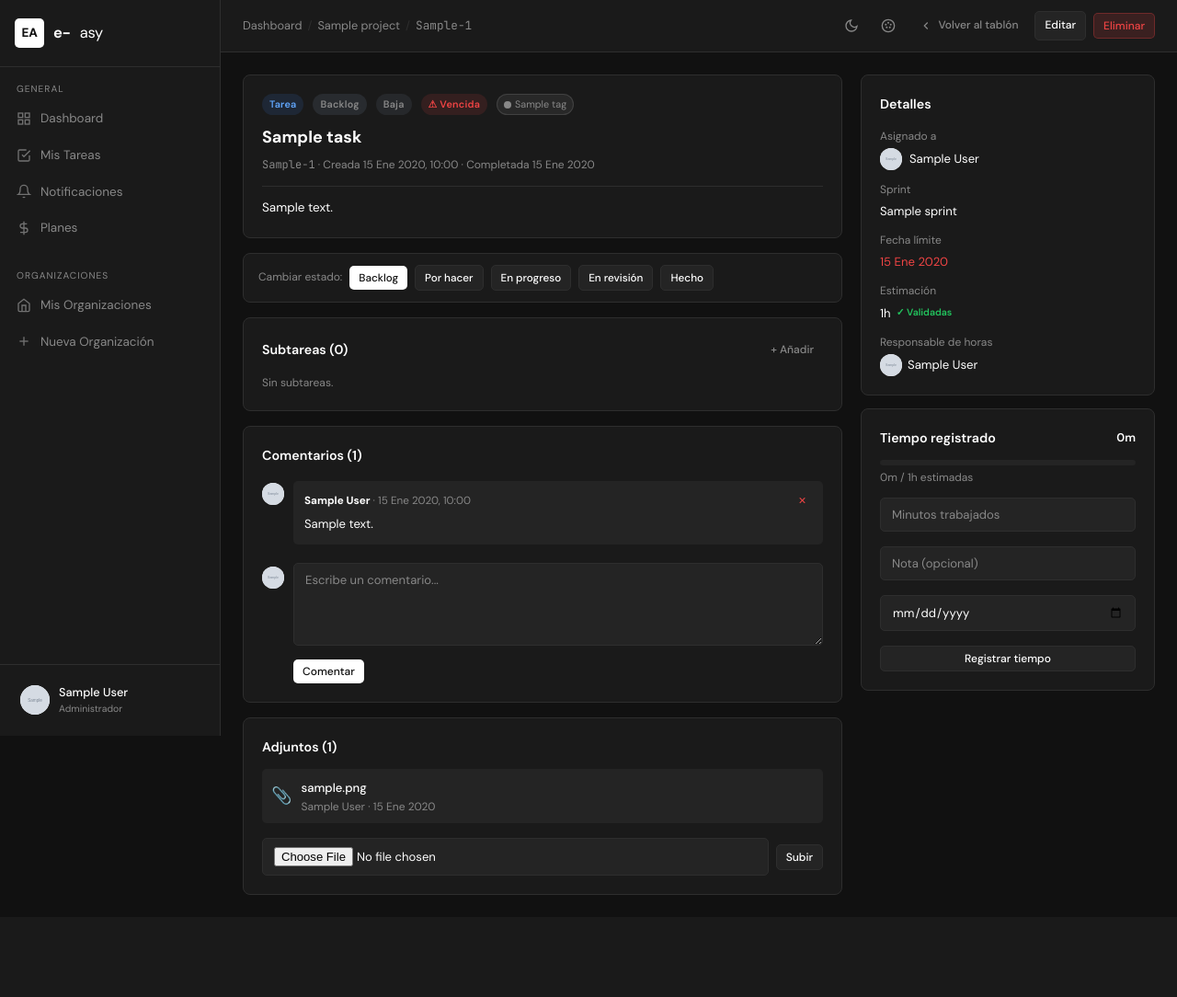
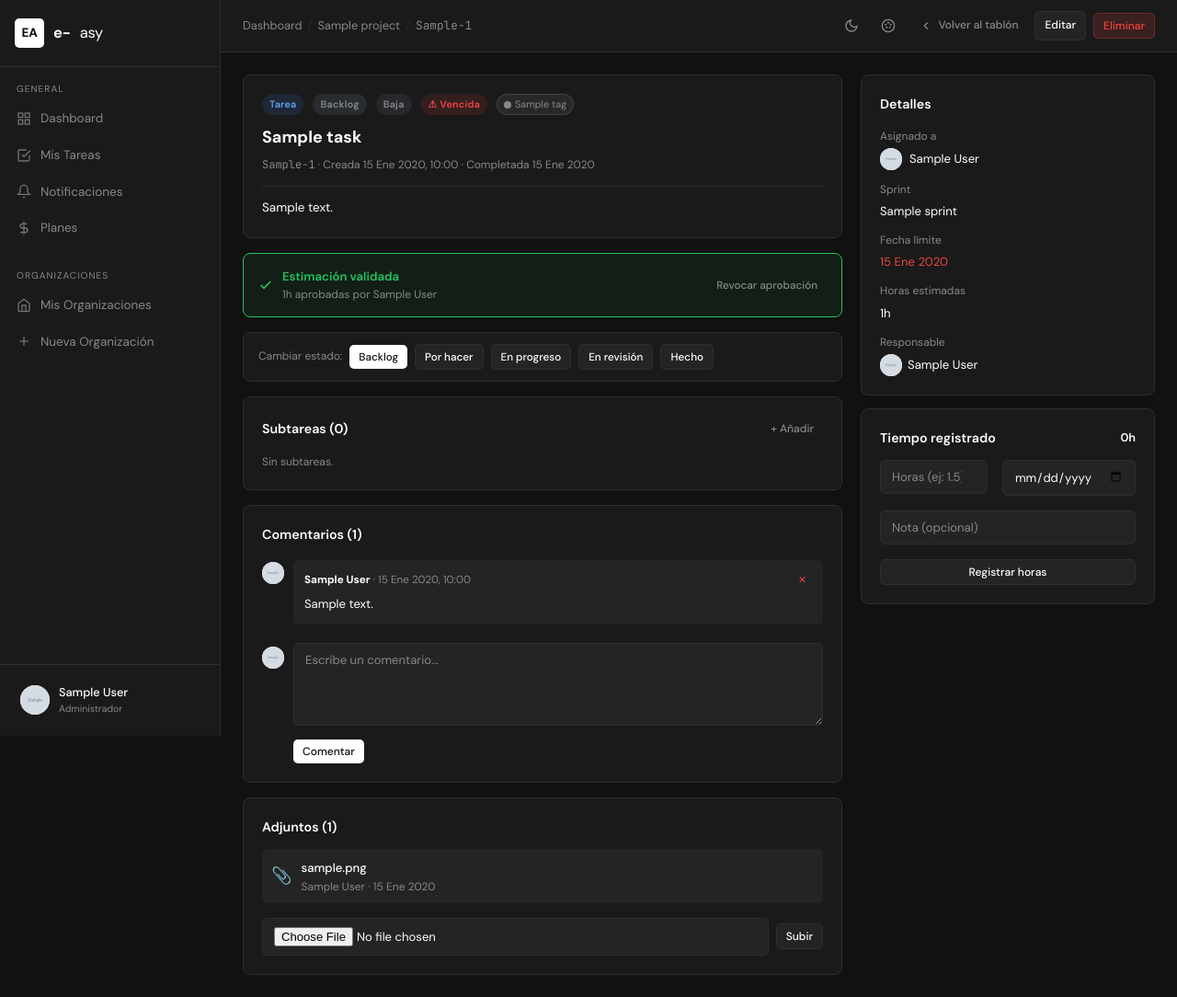
Before and after one commit to SergioE-ASY/Gestor-de-flujo-de-trabajo, a Django app: page /projects/00000000-0000-0000-0000-000000000001/tasks/00000000-0000-0000-0000-000000000001/ in a window 1280 px wide. Shown: the whole page at 92% size. Before the commit the page ends 973 px from the top, so only its background shows below. Run offline with Django 5.2, Linux system fonts and the light colour scheme; a user stored in the database is signed in; tables that the repository leaves empty hold one stand-in row (values such as "Sample post"); grey boxes marked "Sample" are stand-in pictures; data that the repository does not hold is empty.

Commit message:
feat: notification sistem and estimated hours

```diff
--- a/taskflow/taskmanager/notifications/models.py
+++ b/taskflow/taskmanager/notifications/models.py
@@ -11,6 +11,7 @@ class Notification(models.Model):
         ('status_changed', 'Estado cambiado'),
         ('sprint_started', 'Sprint iniciado'),
         ('mentioned', 'Mencionado'),
+        ('hours_validation_requested', 'Validación de horas solicitada'),
     ]
 
     id = models.UUIDField(primary_key=True, default=uuid.uuid4, editable=False)
--- a/taskflow/taskmanager/tasks/urls.py
+++ b/taskflow/taskmanager/tasks/urls.py
@@ -12,5 +12,6 @@ urlpatterns = [
     path('projects/<uuid:project_pk>/tasks/<uuid:task_pk>/comments/<uuid:pk>/delete/', views.comment_delete, name='comment_delete'),
     path('projects/<uuid:project_pk>/tasks/<uuid:task_pk>/attachments/', views.attachment_upload, name='attachment_upload'),
     path('projects/<uuid:project_pk>/tasks/<uuid:task_pk>/timelogs/', views.timelog_create, name='timelog_create'),
+    path('projects/<uuid:project_pk>/tasks/<uuid:pk>/validate-hours/', views.task_validate_hours, name='task_validate_hours'),
     path('projects/<uuid:project_pk>/tags/new/', views.tag_create, name='tag_create'),
 ]
--- a/taskflow/taskmanager/tasks/views.py
+++ b/taskflow/taskmanager/tasks/views.py
@@ -43,6 +43,12 @@ def task_create(request, project_pk, project=None, membership=None):
                 type='task_assigned',
                 message=f'Se te asignó la tarea: {task.title}',
             )
+        if task.task_responsible and task.estimated_hours and task.task_responsible != request.user:
+            Notification.objects.create(
+                user=task.task_responsible, task=task, project=project,
+                type='hours_validation_requested',
+                message=f'{request.user.name} solicita que valides la estimación de {task.estimated_hours}h para: {task.title}',
+            )
 
         messages.success(request, f'Tarea "{task.title}" creada.')
         if request.headers.get('X-Requested-With') == 'XMLHttpRequest':
@@ -70,14 +76,13 @@ def task_detail(request, project_pk, pk, project=None, membership=None):
     attachments = task.attachments.select_related('uploaded_by').all()
     time_logs = task.time_logs.select_related('user').all()
     subtasks = task.subtasks.select_related('assignee').all()
-    total_logged = task.get_total_logged_minutes()
+    total_logged_hours = task.get_total_logged_hours()
 
     return render(request, 'tasks/task_detail.html', {
         'project': project, 'task': task, 'membership': membership,
         'comments': comments, 'attachments': attachments,
         'time_logs': time_logs, 'subtasks': subtasks,
-        'total_logged': total_logged,
-        'total_logged_display': f'{total_logged // 60}h {total_logged % 60}m' if total_logged else '0m',
+        'total_logged_hours': total_logged_hours,
         'status_choices': Task.STATUS_CHOICES,
         'priority_choices': Task.PRIORITY_CHOICES,
         'members': project.members.select_related('user'),
@@ -98,12 +103,13 @@ def task_edit(request, project_pk, pk, project=None, membership=None):
         task.priority = request.POST.get('priority', task.priority)
         task.due_date = request.POST.get('due_date') or None
         new_hours = request.POST.get('estimated_hours') or None
-        if str(new_hours) != str(task.estimated_hours):
+        hours_changed = str(new_hours) != str(task.estimated_hours)
+        if hours_changed:
             task.hours_validated = False
         task.estimated_hours = new_hours
+        old_responsible_id = task.task_responsible_id
         task.task_responsible_id = request.POST.get('task_responsible') or None
-        if request.user == task.task_responsible and request.POST.get('hours_validated'):
-            task.hours_validated = True
+        responsible_changed = task.task_responsible_id != old_responsible_id
         task.sprint_id = request.POST.get('sprint') or None
         old_assignee = task.assignee
         task.assignee_id = request.POST.get('assignee') or None
@@ -119,6 +125,17 @@ def task_edit(request, project_pk, pk, project=None, membership=None):
                 user=task.assignee, task=task, project=project,
                 type='task_assigned',
                 message=f'Se te asignó la tarea: {task.title}',
+            )
+        should_notify_responsible = (
+            task.task_responsible and task.estimated_hours
+            and task.task_responsible != request.user
+            and (responsible_changed or hours_changed)
+        )
+        if should_notify_responsible:
+            Notification.objects.create(
+                user=task.task_responsible, task=task, project=project,
+                type='hours_validation_requested',
+                message=f'{request.user.name} solicita que valides la estimación de {task.estimated_hours}h para: {task.title}',
             )
 
         messages.success(request, 'Tarea actualizada.')
@@ -208,17 +225,62 @@ def attachment_upload(request, project_pk, task_pk, project=None, membership=Non
 @require_POST
 @project_permission(can_log_time, pk_kwarg='project_pk')
 def timelog_create(request, project_pk, task_pk, project=None, membership=None):
+    from decimal import Decimal, InvalidOperation
     task = get_object_or_404(Task, pk=task_pk, project=project)
-    minutes = request.POST.get('minutes')
-    if minutes and int(minutes) > 0:
-        TimeLog.objects.create(
-            task=task, user=request.user,
-            minutes=int(minutes),
-            note=request.POST.get('note', ''),
-            logged_date=request.POST.get('logged_date') or timezone.now().date(),
-        )
-        messages.success(request, 'Tiempo registrado.')
+    hours_raw = request.POST.get('hours', '').strip()
+    try:
+        hours = Decimal(hours_raw)
+        if hours <= 0:
+            raise ValueError
+    except (InvalidOperation, ValueError):
+        messages.error(request, 'Introduce un número de horas válido.')
+        return redirect('task_detail', project_pk=project_pk, pk=task_pk)
+
+    TimeLog.objects.create(
+        task=task, project=project, user=request.user,
+        hours=hours,
+        note=request.POST.get('note', ''),
+        logged_date=request.POST.get('logged_date') or timezone.now().date(),
+    )
+    messages.success(request, f'{hours}h registradas correctamente.')
     return redirect('task_detail', project_pk=project_pk, pk=task_pk)
+
+
+@login_required
+@require_POST
+@require_project_member(pk_kwarg='project_pk')
+def task_validate_hours(request, project_pk, pk, project=None, membership=None):
+    task = get_object_or_404(Task, pk=pk, project=project)
+    if request.user != task.task_responsible:
+        messages.error(request, 'Solo el responsable de horas puede validar la estimación.')
+        return redirect('task_detail', project_pk=project_pk, pk=pk)
+    from notifications.models import Notification
+    action = request.POST.get('action')
+    notify_user = task.assignee if task.assignee and task.assignee != request.user else None
+
+    if action == 'validate':
+        task.hours_validated = True
+        task.save(update_fields=['hours_validated'])
+        messages.success(request, 'Estimación de horas validada.')
+        if notify_user:
+            Notification.objects.create(
+                user=notify_user, task=task, project=project,
+                type='hours_validation_requested',
+                message=f'{request.user.name} ha aprobado la estimación de {task.estimated_hours}h para: {task.title}',
+            )
+    elif action == 'reject':
+        hours_before = task.estimated_hours
+        task.hours_validated = False
+        task.estimated_hours = None
+        task.save(update_fields=['hours_validated', 'estimated_hours'])
+        messages.info(request, 'Estimación rechazada. El creador puede introducir una nueva.')
+        if notify_user:
+            Notification.objects.create(
+                user=notify_user, task=task, project=project,
+                type='hours_validation_requested',
+                message=f'{request.user.name} ha rechazado la estimación de {hours_before}h para: {task.title}. Por favor, introduce una nueva estimación.',
+            )
+    return redirect('task_detail', project_pk=project_pk, pk=pk)
 
 
 @login_required
--- a/taskflow/taskmanager/templates/tasks/task_detail.html
+++ b/taskflow/taskmanager/templates/tasks/task_detail.html
@@ -47,6 +47,46 @@
       <p class="text-muted text-sm" style="padding-top:12px;border-top:1px solid var(--border);">Sin descripción.</p>
       {% endif %}
     </div>
+
+    <!-- Hours validation banner -->
+    {% if task.estimated_hours %}
+    <div style="padding:14px 16px;border-radius:var(--radius);border:1px solid {% if task.hours_validated %}var(--success){% else %}var(--warning){% endif %};background:{% if task.hours_validated %}rgba(34,197,94,0.07){% else %}rgba(245,158,11,0.07){% endif %};">
+      <div style="display:flex;align-items:center;justify-content:space-between;gap:12px;flex-wrap:wrap;">
+        <div style="display:flex;align-items:center;gap:10px;">
+          {% if task.hours_validated %}
+          <svg width="16" height="16" viewBox="0 0 24 24" fill="none" stroke="var(--success)" stroke-width="2.5"><polyline points="20 6 9 17 4 12"/></svg>
+          <div>
+            <div style="font-size:0.88rem;font-weight:600;color:var(--success);">Estimación validada</div>
+            <div class="text-muted text-sm">{{ task.estimated_hours|floatformat:"-2" }}h aprobadas por {{ task.task_responsible.name }}</div>
+          </div>
+          {% else %}
+          <svg width="16" height="16" viewBox="0 0 24 24" fill="none" stroke="var(--warning)" stroke-width="2"><circle cx="12" cy="12" r="10"/><line x1="12" y1="8" x2="12" y2="12"/><line x1="12" y1="16" x2="12.01" y2="16"/></svg>
+          <div>
+            <div style="font-size:0.88rem;font-weight:600;color:var(--warning);">Estimación pendiente de validación</div>
+            <div class="text-muted text-sm">{{ task.estimated_hours|floatformat:"-2" }}h · esperando aprobación de {% if task.task_responsible %}{{ task.task_responsible.name }}{% else %}un responsable{% endif %}</div>
+          </div>
+          {% endif %}
+        </div>
+        {% if task.task_responsible == request.user and not task.hours_validated %}
+        <div style="display:flex;gap:8px;">
+          <form method="post" action="{% url 'task_validate_hours' project.pk task.pk %}">
+            {% csrf_token %}<input type="hidden" name="action" value="validate">
+            <button type="submit" class="btn btn-sm" style="background:var(--success);color:#fff;border:none;">Aprobar</button>
+          </form>
+          <form method="post" action="{% url 'task_validate_hours' project.pk task.pk %}">
+            {% csrf_token %}<input type="hidden" name="action" value="reject">
+            <button type="submit" class="btn btn-secondary btn-sm">Rechazar</button>
+          </form>
+        </div>
+        {% elif task.task_responsible == request.user and task.hours_validated %}
+        <form method="post" action="{% url 'task_validate_hours' project.pk task.pk %}">
+          {% csrf_token %}<input type="hidden" name="action" value="reject">
+          <button type="submit" class="btn btn-ghost btn-sm" style="font-size:0.78rem;color:var(--text-muted);">Revocar aprobación</button>
+        </form>
+        {% endif %}
+      </div>
+    </div>
+    {% endif %}
 
     <!-- Quick status change -->
     <div class="card" style="padding:12px 16px;">
@@ -183,21 +223,14 @@
           <span class="{% if task.is_overdue %}text-danger{% endif %}">{{ task.due_date|date:"d M Y"|default:"Sin fecha" }}</span>
         </div>
         <div>
-          <div class="text-muted text-sm" style="margin-bottom:3px;">Estimación</div>
+          <div class="text-muted text-sm" style="margin-bottom:3px;">Horas estimadas</div>
           {% if task.estimated_hours %}
-          <span style="display:flex;align-items:center;gap:6px;">
-            {{ task.estimated_hours|floatformat:"-2" }}h
-            {% if task.hours_validated %}
-            <span style="font-size:0.7rem;font-weight:600;color:var(--success);">✓ Validadas</span>
-            {% else %}
-            <span style="font-size:0.7rem;color:var(--text-muted);">Pendiente validar</span>
-            {% endif %}
-          </span>
+          <span>{{ task.estimated_hours|floatformat:"-2" }}h</span>
           {% else %}<span class="text-muted">Sin estimación</span>{% endif %}
         </div>
         {% if task.task_responsible %}
         <div>
-          <div class="text-muted text-sm" style="margin-bottom:3px;">Responsable de horas</div>
+          <div class="text-muted text-sm" style="margin-bottom:3px;">Responsable</div>
           <div style="display:flex;align-items:center;gap:6px;">
             <div class="avatar avatar-sm">
               {% if task.task_responsible.avatar %}<img src="{{ task.task_responsible.avatar.url }}" alt="">{% else %}{{ task.task_responsible.get_initials }}{% endif %}
@@ -219,18 +252,8 @@
     <div class="card">
       <div class="card-header" style="margin-bottom:12px;">
         <span class="card-title">Tiempo registrado</span>
-        <span style="font-size:0.85rem;font-weight:600;color:var(--accent);">{{ total_logged_display }}</span>
+        <span style="font-size:0.85rem;font-weight:600;color:var(--accent);">{{ total_logged_hours|floatformat:"-2" }}h</span>
       </div>
-      {% with estimated_min=task.get_estimated_minutes %}
-      {% if estimated_min and estimated_min > 0 %}
-      <div style="margin-bottom:12px;">
-        <div class="progress">
-          <div class="progress-bar" style="width:{% widthratio total_logged estimated_min 100 %}%;"></div>
-        </div>
-        <div class="text-muted text-sm mt-1">{{ total_logged_display }} / {{ task.estimated_hours|floatformat:"-2" }}h estimadas</div>
-      </div>
-      {% endif %}
-      {% endwith %}
       {% if time_logs %}
       <div style="display:flex;flex-direction:column;gap:6px;margin-bottom:12px;max-height:160px;overflow-y:auto;">
         {% for log in time_logs %}
@@ -246,16 +269,18 @@
       {% endif %}
       <form method="post" action="{% url 'timelog_create' project.pk task.pk %}">
         {% csrf_token %}
-        <div class="form-group">
-          <input type="number" name="minutes" class="form-control" placeholder="Minutos trabajados" min="1" required>
+        <div class="form-row">
+          <div class="form-group">
+            <input type="number" name="hours" class="form-control" placeholder="Horas (ej: 1.5)" min="0.25" step="0.25" required>
+          </div>
+          <div class="form-group">
+            <input type="date" name="logged_date" class="form-control">
+          </div>
         </div>
         <div class="form-group">
           <input type="text" name="note" class="form-control" placeholder="Nota (opcional)">
         </div>
-        <div class="form-group">
-          <input type="date" name="logged_date" class="form-control">
-        </div>
-        <button type="submit" class="btn btn-secondary btn-sm" style="width:100%;justify-content:center;">Registrar tiempo</button>
+        <button type="submit" class="btn btn-secondary btn-sm" style="width:100%;justify-content:center;">Registrar horas</button>
       </form>
     </div>
   </div>
```
Also changed, not shown: taskflow/taskmanager/tasks/models.py (+10 -12 lines), taskflow/taskmanager/templates/tasks/task_form.html (+2 -15 lines).
